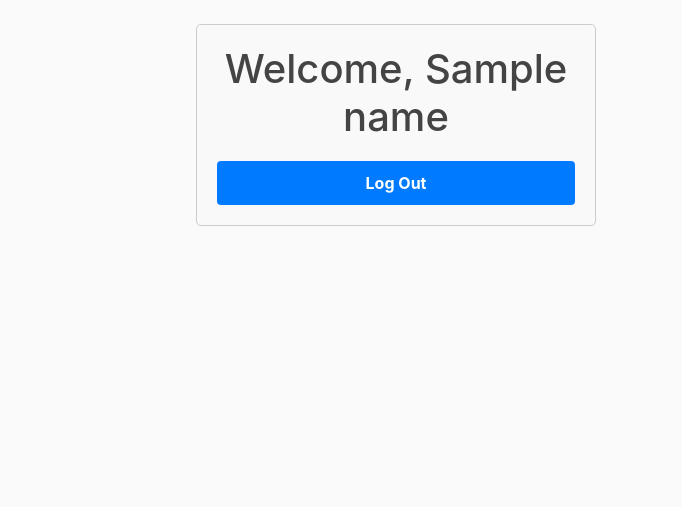
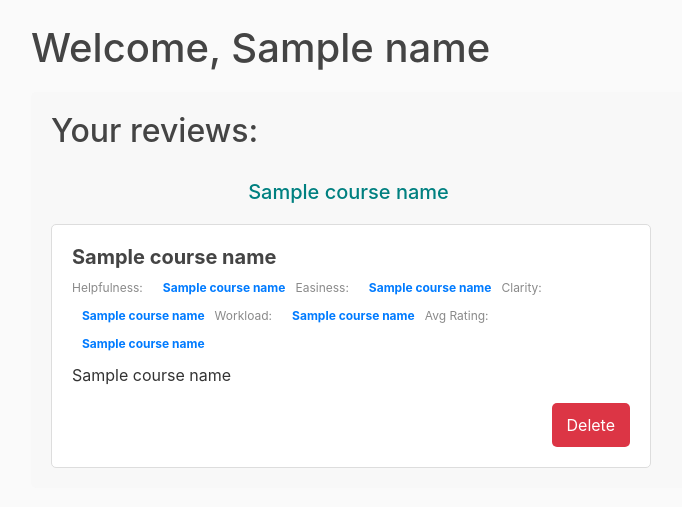
Before and after one commit to linneasandersen/DIS_project, a Python web app: template src/kursus/templates/profile.html in a window 1280 px wide. Shown: the part 56-563 px from the top of the page, without its empty margins (54-736 px from the left). Run offline with Jinja, Linux system fonts and the light colour scheme; the template is opened without the code that fills it: most values are stand-ins (such as "Sample title", 1, 10 or a date in 2020); some libraries are stand-ins or nearby versions.

Commit message:
profile site and deletion of your reviews

```diff
--- a/src/kursus/__init__.py
+++ b/src/kursus/__init__.py
@@ -31,9 +31,9 @@ login_manager.login_message_category = 'info'
 
 #202212
 roles = ["ingen","employee","customer"]
-#print(roles)
+
 mysession = {"state" : "initializing","role" : "Not assigned", "id": 0 ,"age" : 202212}
-#print(mysession)
+
 
 from kursus.Login.routes import Login
 from kursus.User.routes import User
--- a/src/kursus/forms.py
+++ b/src/kursus/forms.py
@@ -1,5 +1,5 @@
 from flask_wtf import FlaskForm
-from wtforms import StringField, PasswordField, SubmitField, BooleanField, IntegerField, SelectField
+from wtforms import StringField, PasswordField, SubmitField, BooleanField, IntegerField, SelectField, HiddenField
 from wtforms.validators import DataRequired, Length, EqualTo, ValidationError
 
 class RegisterForm(FlaskForm):
@@ -29,3 +29,7 @@ class WriteReviewForm(FlaskForm):
 
 class SelectCourseForm(FlaskForm):
         course = SelectField('Course Name',  choices=[], validators=[DataRequired()])
+
+class DeletedReviewForm(FlaskForm):
+        review = SubmitField('Delete')
+        review_id = HiddenField('review_id')
--- a/src/kursus/templates/profile.html
+++ b/src/kursus/templates/profile.html
@@ -5,50 +5,126 @@
 {% block content %}
   <div class="profile-container">
     <h1>Welcome, {{name}}</h1>
-    <a href="/logout" class="btn">Log Out</a>
-  </div>
+
+  <div class="reviews-container">
+    <div class="reviews">
+      <h2>Your reviews:</h2> <!-- Moved the title above the reviews -->
+      {% if reviews %}
+        {% for course_name in course_names %}
+        <h3 class="review-course">{{ course_name[14] }} </h3>
+          <div class="review">
+            <h3 class="review-title">{{ course_name[4] }}</h3>
+            <div class="score-details">
+              <p class="score-label">Helpfulness:</p>
+              <p class="score">{{ course_name[9] }}</p>
+              <p class="score-label">Easiness:</p>
+              <p class="score">{{ course_name[10] }}</p>
+              <p class="score-label">Clarity:</p>
+              <p class="score">{{ course_name[11] }}</p>
+              <p class="score-label">Workload:</p>
+              <p class="score">{{ course_name[12] }}</p>
+              <p class="score-label">Avg Rating:</p>
+              <p class="score">{{ course_name[13] }}</p>
+            </div>
+            <div class="review-text">
+              <p>{{ course_name[5] }}</p>
+            </div>
+            <form action="/delete-review" method="post">
+              <input type="hidden" name="review_id" value ="{{ course_name[0] }}">
+              <button type="Delete" class="delete-button">Delete</button>
+            </form>
+          </div>
+        {% endfor %}
+      {% else %}
+        <p>No reviews found.</p>
+      {% endif %}
 
   <style>
-    .profile-container {
-      max-width: 400px;
-      margin: 0 auto;
+    .reviews-container {
+      display: flex;
+      justify-content: space-between;
+      margin: 20px auto;
+      max-width: 1;
       padding: 20px;
-      border: 1px solid #ccc;
+      background-color: #f8f8f8;
       border-radius: 5px;
-      background-color: #f9f9f9;
     }
 
-    .profile-container h1 {
-      text-align: center;
-      margin-bottom: 20px;
-    }
-
-    .profile-info {
-      margin-bottom: 20px;
-    }
-
-    .profile-info p {
+    .reviews-container h2 {
       margin-bottom: 10px;
     }
 
-    .btn {
-      display: block;
-      width: 100%;
-      padding: 10px;
-      font-size: 16px;
-      font-weight: bold;
+    .reviews {
+      flex-grow: 1;
+      display: flex;
+      flex-direction: column;
+      gap: 20px;
+    }
+    .reviews .review-course {
+      font-size: 20px;
       text-align: center;
-      text-decoration: none;
-      color: #fff;
-      background-color: #007bff;
-      border: none;
-      border-radius: 4px;
-      cursor: pointer;
-      transition: background-color 0.3s ease;
+      margin: 0;
+      margin-right: 95px;
+      color: teal;
     }
 
-    .btn:hover {
-      background-color: #0056b3;
+    .review {
+      background-color: #fff;
+      border: 1px solid #ddd;
+      border-radius: 5px;
+      padding: 20px;
+      width: 600px;
     }
+
+    .review-title {
+      margin: 0;
+      font-size: 20px;
+      font-weight: bold;
+      margin-bottom: 10px;
+    }
+
+    .score-details {
+      display: flex;
+      flex-wrap: wrap;
+      gap: 10px;
+      align-items: center;
+    }
+
+    .score-label {
+      margin: 0;
+    }
+
+    .score-details .score {
+      margin: 0;
+      margin-left: 10px;
+      font-size: 12px;
+      font-weight: bold;
+      color: #007bff;
+    }
+    .score-details .score-label {
+      margin: 0;
+      color: #8A8A8A;
+      font-size: 12px;
+    }
+
+    .review-text {
+      margin-top: 10px;
+    }
+    .delete-button {
+    margin-top: auto;
+    margin-left: auto;
+    display: block;
+    background-color: #dc3545;
+    color: white;
+    border: none;
+    padding: 10px 15px;
+    border-radius: 5px;
+    cursor: pointer;
+    transition: background-color 0.3s;
+  }
+
+  .delete-button:hover {
+    background-color: #c82333;
+  }
   </style>
 {% endblock %}
```
Also changed, not shown: src/kursus/Login/routes.py (+14 -8 lines), src/kursus/User/routes.py (+14 -2 lines), src/kursus/models.py (+36 -1 lines).
